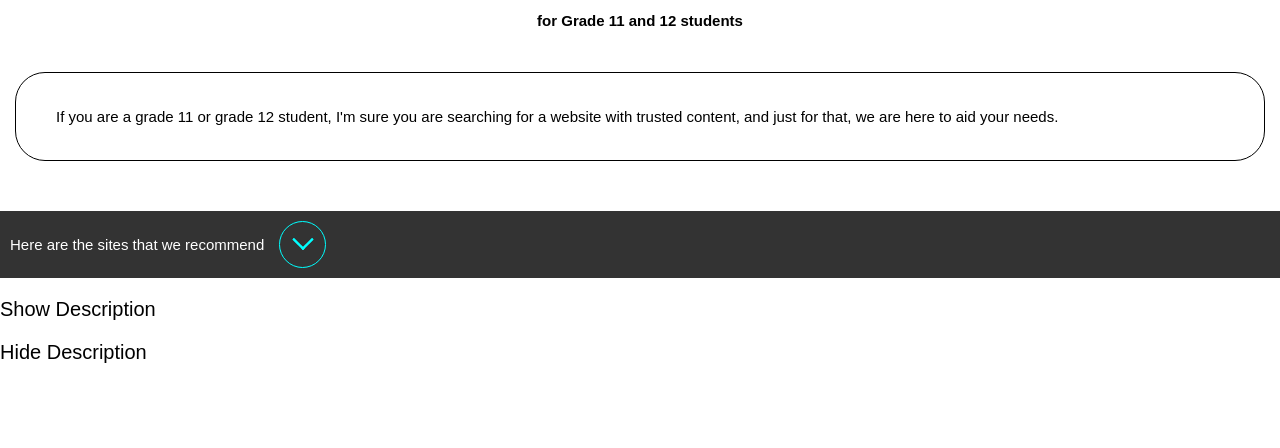
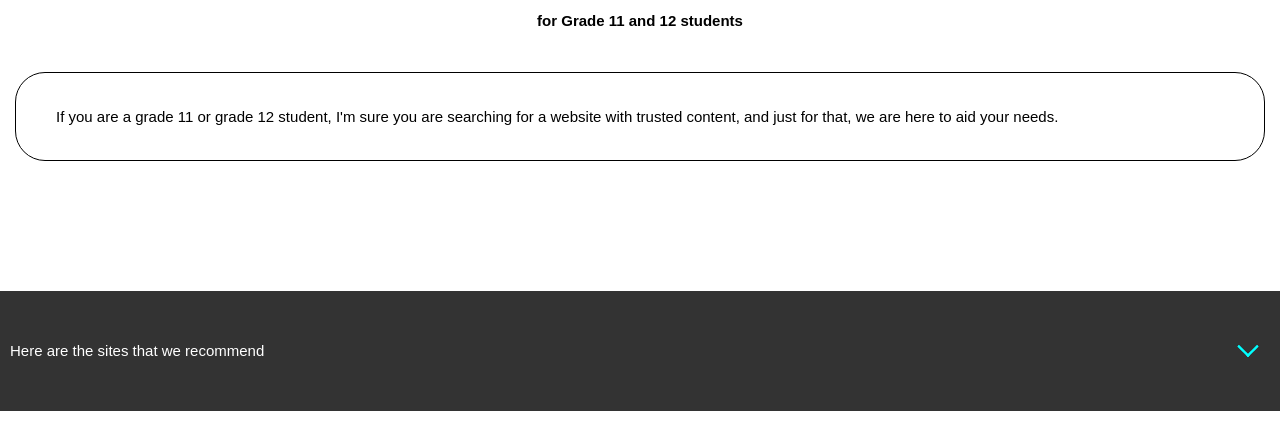
Before and after one commit to Sumeta1/Research, a plain HTML site: page index.html in a window 1280 px wide. Shown: the part 97-545 px from the top of the page. Drawn offline with Linux system fonts and the light colour scheme.

Commit message:
Update style.css

```diff
--- a/style.css
+++ b/style.css
@@ -32,10 +32,12 @@ body {
     padding: 10px;
     font-size: 15px;
     display: flex;
+    height: 100px;
+    margin-top: 130px;
     align-items: center;
     gap: 1em;
 
-    p {
+    > p {
         font-size: 15px;
     }
 
@@ -43,10 +45,11 @@ body {
         border-radius: 50px;
         width: 45px;
         height: 45px;
-        border: 1px solid cyan;
         display: flex;
         align-items: center;
         justify-content: center;
+        margin-left: auto;
+        margin-right: 0;
 
         span {
             display: block;
@@ -56,6 +59,7 @@ body {
             background: cyan;
             box-sizing: border-box;
             position: relative;
+            transition: 0.3s ease-out;
 
             &:nth-child(1) {
                 rotate: 45deg;
@@ -67,6 +71,40 @@ body {
             }
         }
     }
+}
+
+#dropdown {
+    color: white;
+    margin: 0;
+    background: rgba(0,0,0,0.8);
+    box-sizing: border-box;
+    width: 150px;
+    height: 0px;
+    text-align: center;
+    display: flex;
+    flex-direction: column;
+    justify-content: center;
+    border-bottom-left-radius: 10px;
+    margin-left: auto;
+    margin-right: 0;
+    overflow: hidden;
+    position: relative;
+    transition: 0.3s ease-out;
+
+    p {
+        margin: 0px;
+        font-size: 15px;
+        display: block;
+        height: 50%;
+        align-content: center;
+        position: relative;
+        top: -100px;
+        transition: 0.5s;
+     }
+
+     p:hover {
+         color: cyan;
+     }
 }
 
 #contents{
@@ -83,7 +121,7 @@ body {
             text-align: center;
         }
 
-        #text {
+        .text {
             font-size: 15px;
             text-align: justify;
             line-height: 20px;
@@ -119,6 +157,13 @@ body {
                 width: 100px;
                 text-align: center;
                 z-index: 2;
+                transition: 0.3s ease-out;
+
+                &:hover {
+                    background: cyan;
+                    color: white;
+                    box-shadow: 0px 0px 20px 3px cyan;
+                }
             }
 
             img {
@@ -130,3 +175,36 @@ body {
         }
     }
 }
+
+.clicked {
+    #dropdown {
+        height: 100px;
+
+        p {
+            top: 0px;
+        }
+    }
+    #boundary #button {
+        span:nth-child(1) {
+            rotate: -45deg;
+        }
+        span:nth-child(2) {
+            rotate: 45deg;
+        }
+    }
+}
+
+@keyframes fade {
+    from {
+        opacity: 0;
+    }
+    to {
+        opacity: 1;
+    }
+}
+
+p,div.text {
+    animation: fade linear;
+    animation-timeline: view();
+    animation-range: entry 0% cover 20%;
+}
```
